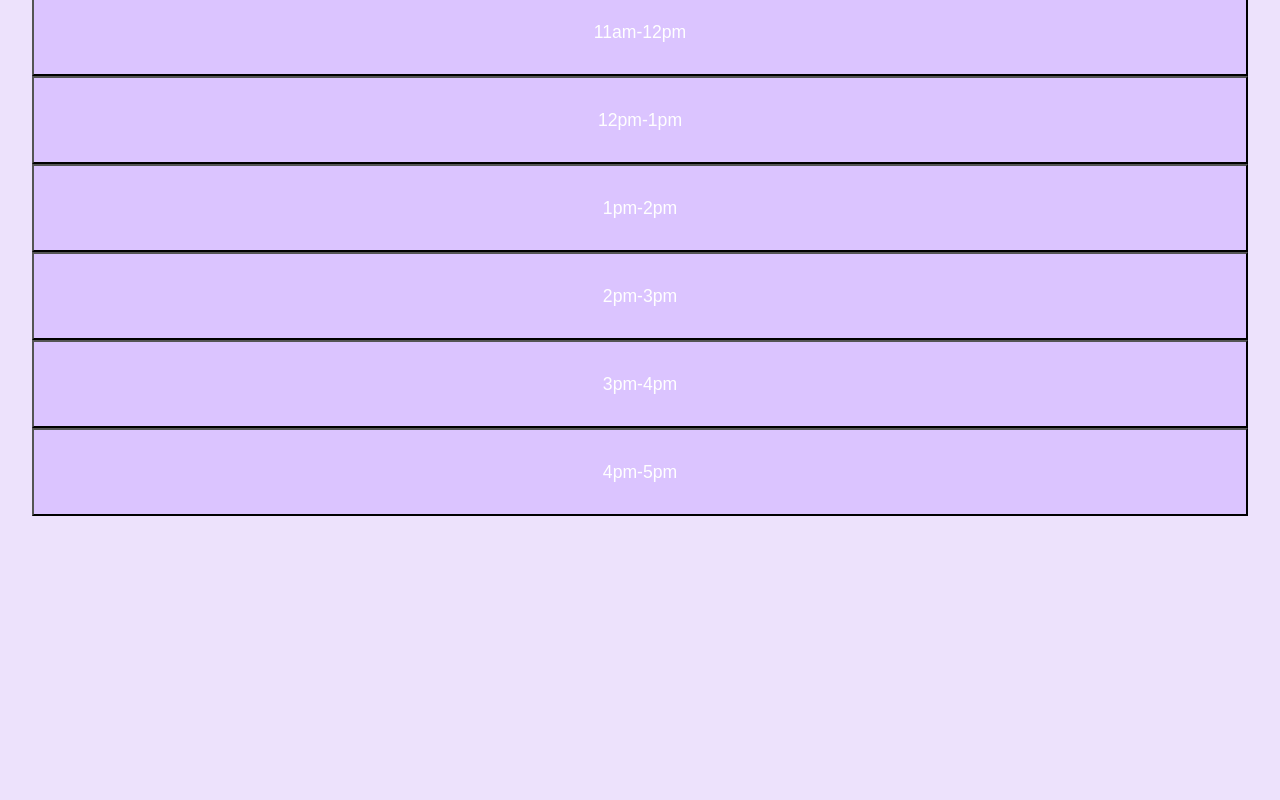
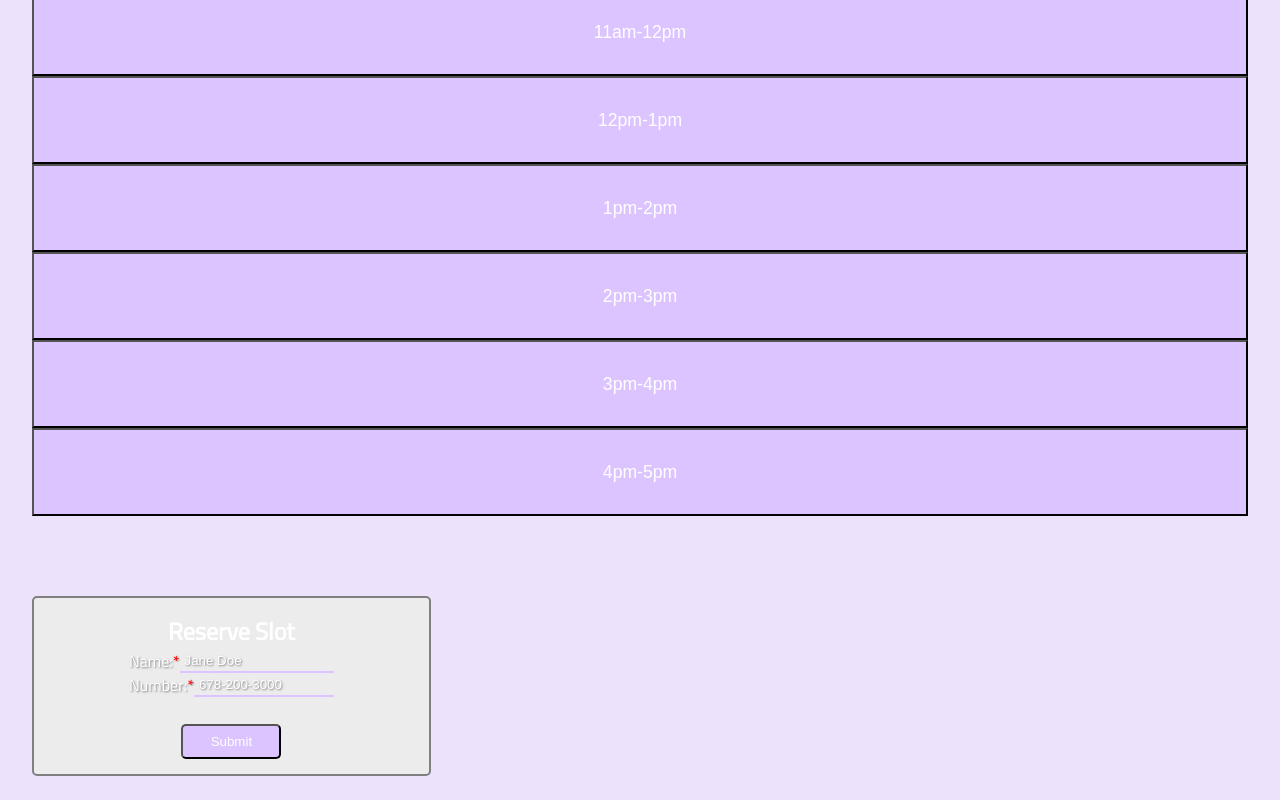
Before and after one commit to NorahJC/appointment-scheduler, a React (Create React App) app: page / in a window 1280 px wide. Shown: the part 382-1182 px from the top of the page. Before the commit the page ends 1002 px from the top, so only its background shows below. Built offline with nearby package versions, Linux system fonts and the light colour scheme.

Commit message:
added modal component

```diff
--- a/src/containers/App.js
+++ b/src/containers/App.js
@@ -2,6 +2,7 @@ import React from 'react';
 import TimeSlot from '../components/TimeSlot/TimeSlot';
 import SelectTime from '../components/SelectTime/SelectTime';
 import SlotList from '../components/SlotList/SlotList';
+import Modal from '../components/Modal/Modal';
 import './App.css';
 
 function App() {
@@ -13,6 +14,7 @@ function App() {
       {/* <TimeSlot /> */}
       <SelectTime />
       <SlotList />
+      <Modal/>
 
     </div>
   );
```
